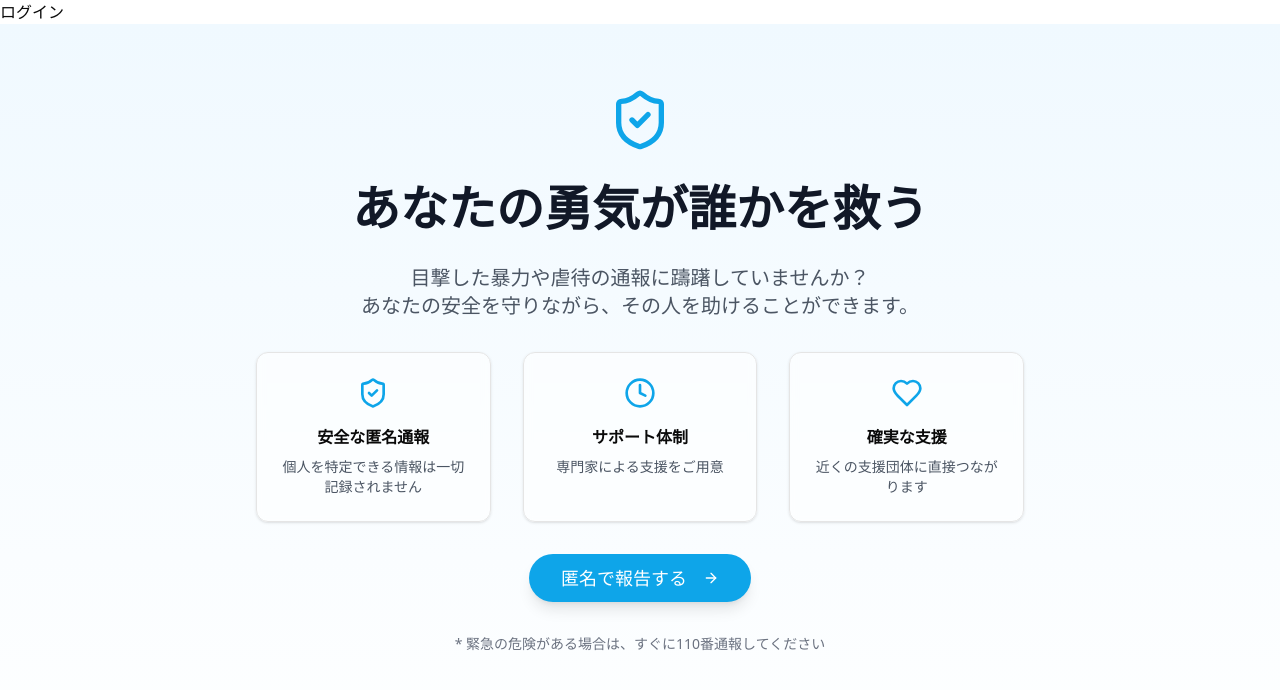
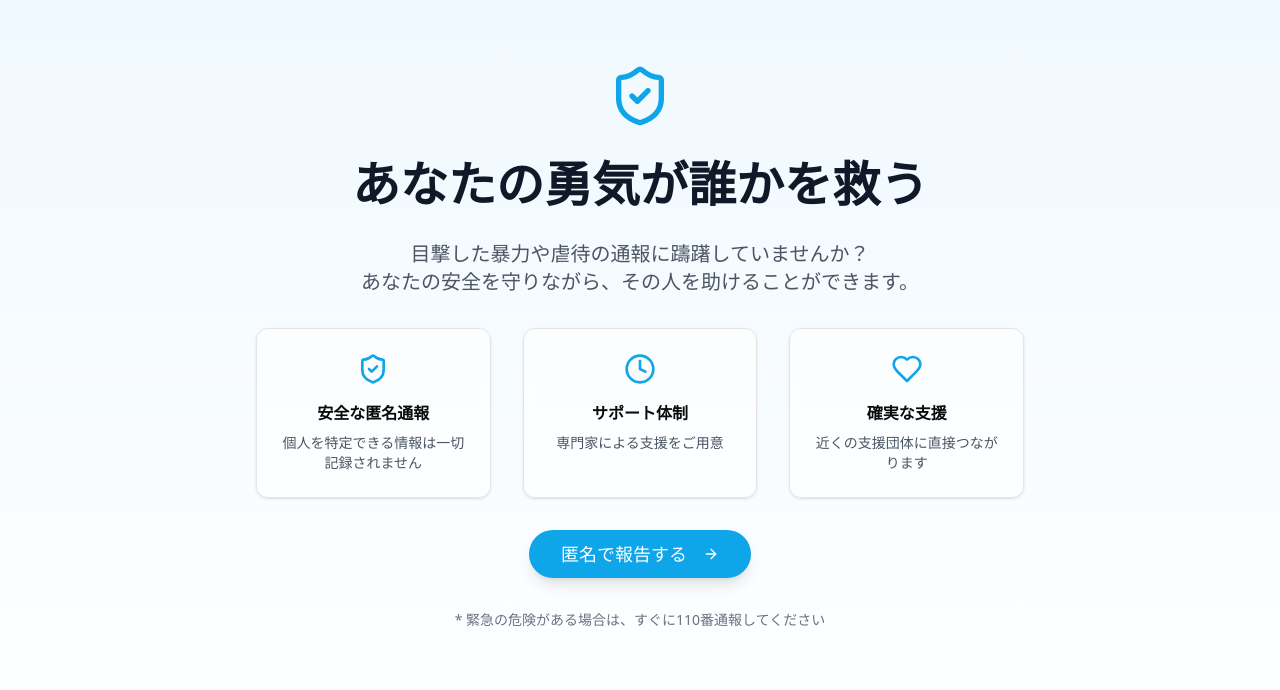
Before and after one commit to OBookBook/SOSConnect, a Next.js app: page / in a window 1280 px wide. Shown: the top 690 px of the page. Built offline with nearby package versions, Linux system fonts and the light colour scheme; no server answers.

Commit message:
Remove commented-out login link from SignedOut section in RootLayout component

```diff
--- a/app/layout.tsx
+++ b/app/layout.tsx
@@ -35,7 +35,7 @@ export default function RootLayout({
               <UserButton></UserButton>
             </SignedIn>
             <SignedOut>
-              <Link href={"/sign-in"}>ログイン</Link>
+              {/* <Link href={"/sign-in"}>ログイン</Link> */}
             </SignedOut>
           </header>
           {children}
```
